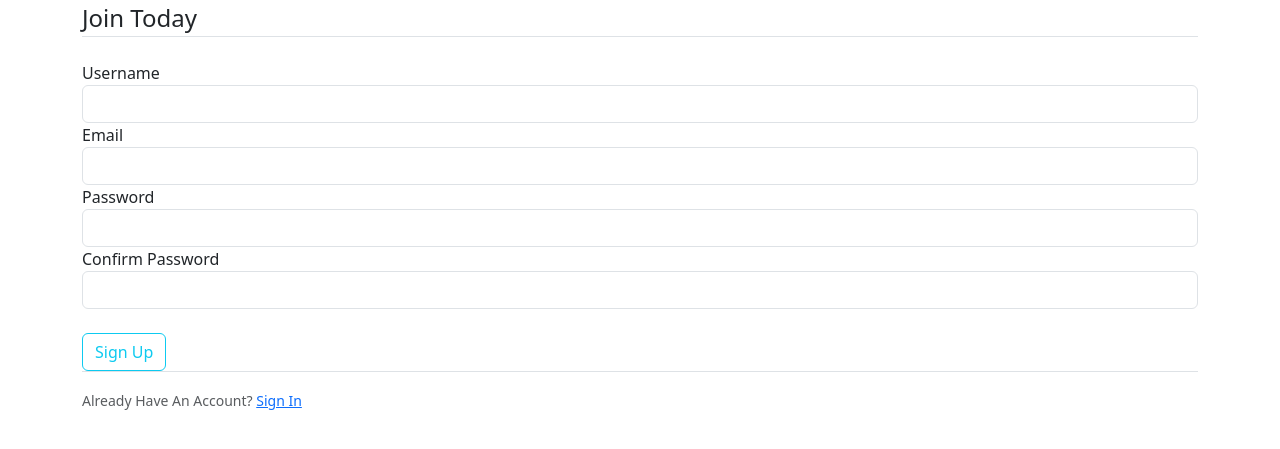
After one commit to Adiprogrammer7/RefleX, a Flask app: page /register in a window 1280 px wide. The commit adds this page. Shown: the top 449 px of the page. Run offline with Flask 3, Linux system fonts and the light colour scheme.

Commit message:
register & login form validation

```diff
--- a/app.py
+++ b/app.py
@@ -1,14 +1,37 @@
-from flask import Flask, render_template
+from flask import Flask, render_template, redirect, flash, url_for
+from forms import RegistrationForm, LoginForm
 
 app = Flask(__name__)
 
+app.config['SECRET_KEY'] = '8yuf7u8j'
+
 @app.route("/")
-def hello_world():
-	return "<p>Hello, World!</p>"
+def home():
+	return render_template('index.html')
 
 @app.route("/new_entry")
 def new_entry():
 	return render_template('text_editor.html')
 
+@app.route("/register", methods=['GET', 'POST'])
+def register():
+	form = RegistrationForm()
+	if form.validate_on_submit():
+		flash(f"Account has been created for '{form.username.data}'!", "success")
+		return redirect(url_for('home'))
+	return render_template('register.html', form=form)
+
+@app.route("/login", methods=['GET', 'POST'])
+def login():
+	form = LoginForm()
+	if form.validate_on_submit():
+		if form.username.data == 'admin' and form.password.data == 'pass':
+			flash('You have been logged in!', 'success')
+			return redirect(url_for('home'))
+		else:
+			flash('Login Unsuccessful. Please check username and password', 'danger')
+	return render_template('login.html', form=form)
+
+
 if __name__ == '__main__':
 	app.run(debug=True)
--- /dev/null
+++ b/forms.py
@@ -0,0 +1,16 @@
+from flask_wtf import FlaskForm
+from wtforms import StringField, PasswordField, SubmitField, BooleanField
+from wtforms.validators import DataRequired, Length, Email, EqualTo
+
+class RegistrationForm(FlaskForm):
+	username = StringField('Username', validators=[DataRequired(), Length(min=2, max=18)])
+	email = StringField('Email', validators=[DataRequired(), Email()])
+	password = PasswordField("Password", validators=[DataRequired()])
+	confirm_password = PasswordField("Confirm Password", validators=[DataRequired(), EqualTo('password')])
+	submit = SubmitField('Sign Up')
+
+class LoginForm(FlaskForm):
+    username = StringField('Username', validators=[DataRequired(), Length(min=2, max=18)])
+    password = PasswordField("Password", validators=[DataRequired()])
+    remember = BooleanField('Remember Me')
+    submit = SubmitField('Login')
--- a/static/js/script.js
+++ b/static/js/script.js
@@ -1,3 +1,11 @@
+// to set time for flashed messages in 'layout.html'
+var flash_div = document.getElementById("flash_div");
+if (flash_div) {
+	setTimeout(function () {
+		flash_div.style.display = "none";
+	}, 5000); // Hide the div after 5 seconds
+}
+
 // for 'text_editor.html'
 function toggleFormatting(command, value = null) {
 	document.execCommand(command, false, value);
--- /dev/null
+++ b/templates/index.html
@@ -0,0 +1,5 @@
+{% extends "layout.html" %}
+
+{% block content %}
+<p>Hello, World!</p>
+{% endblock content %}
--- a/templates/layout.html
+++ b/templates/layout.html
@@ -13,6 +13,19 @@
 </head>
 <body>
 	<div class="container">
+		<!-- to get flashed messages -->
+		<div id="flash_div">
+			{% with messages = get_flashed_messages(with_categories=true) %}  <!--method provided by Flask's flash module. -->
+				{% if messages %}
+					{% for category, message in messages %}
+						<div class="alert alert-{{ category }}">
+							{{ message }}
+						</div>
+					{% endfor %}
+				{% endif %}
+			{% endwith %}
+		</div>
+
 		{% block content %}
 		{% endblock %}
 	</div>
--- /dev/null
+++ b/templates/register.html
@@ -0,0 +1,73 @@
+{% extends "layout.html" %}
+
+{% block content %}
+<div class="content">
+	<form method="POST" action="">
+		{{ form.hidden_tag() }}
+		<fieldset class="form-group">
+			<legend class="border-bottom mb-4">Join Today</legend>
+			<div class="form-group">
+				{{ form.username.label(class="form-control-label") }}
+				{% if form.username.errors %}
+				{{ form.username(class="form-control is-invalid") }}
+				<div class="invalid-feedback">
+					{% for error in form.username.errors %}
+					<span>{{ error }}</span>
+					{% endfor %}
+				</div>
+				{% else %}
+				{{ form.username(class="form-control") }}
+				{% endif %}
+			</div>
+			<div class="form-group">
+				{{ form.email.label(class="form-control-label") }}
+				{% if form.email.errors %}
+				{{ form.email(class="form-control is-invalid") }}
+				<div class="invalid-feedback">
+					{% for error in form.email.errors %}
+					<span>{{ error }}</span>
+					{% endfor %}
+				</div>
+				{% else %}
+				{{ form.email(class="form-control") }}
+				{% endif %}
+			</div>
+			<div class="form-group">
+				{{ form.password.label(class="form-control-label") }}
+				{% if form.password.errors %}
+				{{ form.password(class="form-control is-invalid") }}
+				<div class="invalid-feedback">
+					{% for error in form.password.errors %}
+					<span>{{ error }}</span>
+					{% endfor %}
+				</div>
+				{% else %}
+				{{ form.password(class="form-control") }}
+				{% endif %}
+			</div>
+			<div class="form-group">
+				{{ form.confirm_password.label(class="form-control-label") }}
+				{% if form.confirm_password.errors %}
+				{{ form.confirm_password(class="form-control is-invalid") }}
+				<div class="invalid-feedback">
+					{% for error in form.confirm_password.errors %}
+					<span>{{ error }}</span>
+					{% endfor %}
+				</div>
+				{% else %}
+				{{ form.confirm_password(class="form-control") }}
+				{% endif %}
+			</div>
+		</fieldset>
+		<br>
+		<div class="form-group">
+			{{ form.submit(class="btn btn-outline-info") }}
+		</div>
+	</form>
+</div>
+<div class="border-top pt-3">
+	<small class="text-muted">
+		Already Have An Account? <a class="ml-2" href="{{ url_for('login') }}">Sign In</a>
+	</small>
+</div>
+{% endblock content %}
```
Also changed, not shown: templates/login.html (added, +54 -0 lines), 1 other file.
